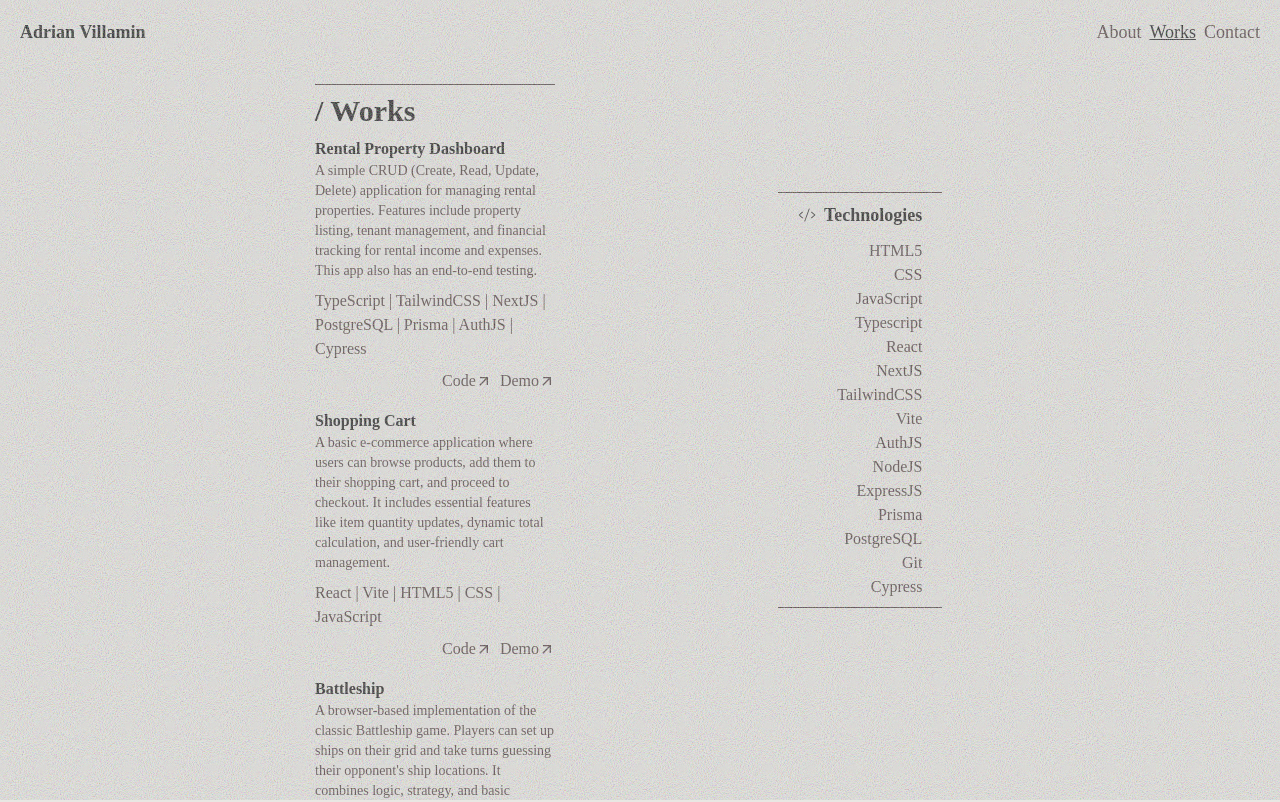
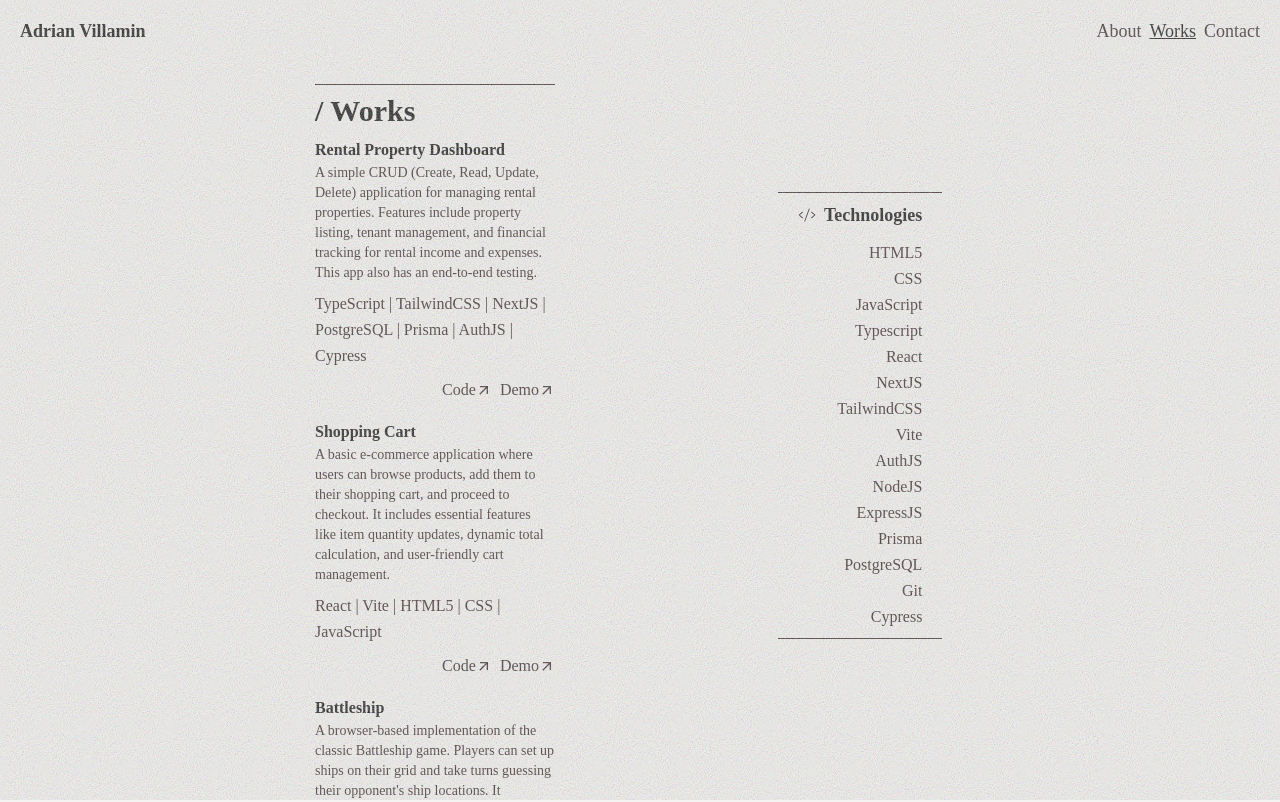
Before and after one commit to adrian92612/portfolio, a React (Vite) app: page /works in a window 1280 px wide. Shown: the top 802 px of the page. Built offline with nearby package versions, Linux system fonts and the light colour scheme; a web font is replaced by a local one.

Commit message:
added universal line-height and lessen noise

```diff
--- a/src/components/works.tsx
+++ b/src/components/works.tsx
@@ -95,7 +95,7 @@ const WorksSection = () => {
       </h3>
       <ul>
         {works.map((work) => (
-          <li key={work.name} className="animate-fadeInSlideUp">
+          <li key={work.name} className="animate-fadeInSlideUp ">
             <h4>{work.name}</h4>
             <p className="text-sm mb-2">{work.description}</p>
             <div>{work.stack.join(" | ")}</div>
--- a/src/index.css
+++ b/src/index.css
@@ -3,6 +3,12 @@
 @tailwind base;
 @tailwind components;
 @tailwind utilities;
+
+@layer base {
+  * {
+    line-height: 1.625;
+  }
+}
 
 *,
 *::after,
@@ -11,9 +17,9 @@
 }
 
 :root {
-  --bg-color: hsl(45, 10%, 90%);
+  --bg-color: hsl(45, 10%, 95%);
   --text-color: hsl(0, 0%, 15%);
-  --text-color2: hsl(0, 10%, 30%);
+  --text-color2: hsl(0, 10%, 25%);
 }
 
 html,
@@ -39,7 +45,7 @@ body::before {
   inset: 0;
   background-image: url("/noise.svg");
   background-size: cover;
-  opacity: 0.65;
+  opacity: 0.5;
   z-index: 10;
   pointer-events: none;
 }
```
